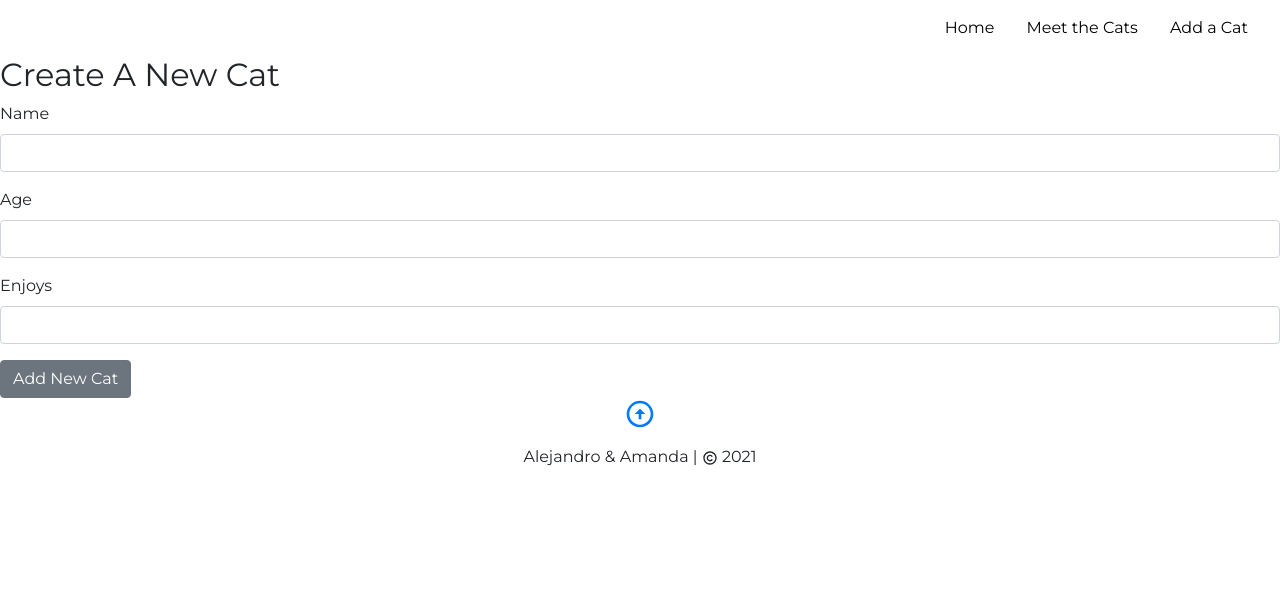
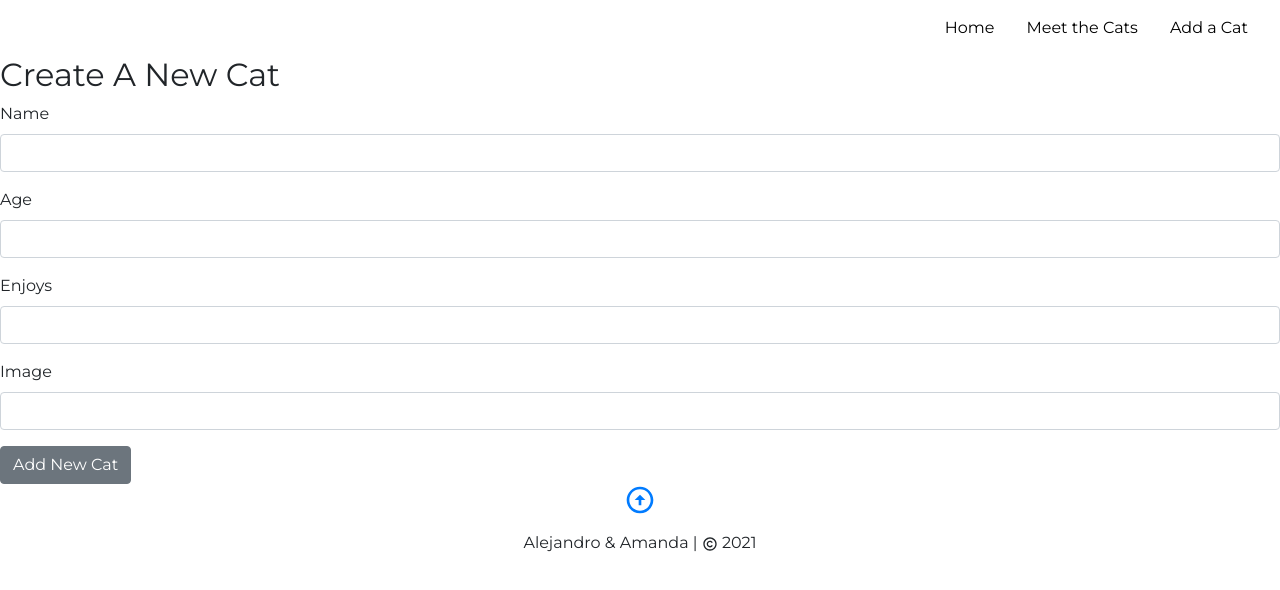
Before and after one commit to learn-academy-2020-echo/cat-tinder-frontend-amanda-alejandro, a React (Create React App) app: page /catnew in a window 1280 px wide. Shown: the top 590 px of the page. Built offline with nearby package versions, Linux system fonts and the light colour scheme; no server answers.

Commit message:
Adds create fetch functionality.

```diff
--- a/src/App.js
+++ b/src/App.js
@@ -39,8 +39,25 @@ class App extends Component {
 			})
 	}
 
-	createCat = (newCat) => {
-		console.log(newCat)
+	createCat = (newcat) => {
+		fetch('http://localhost:3000/cats', {
+			body: JSON.stringify(newcat),
+			headers: {
+				'Content-Type': 'application/json',
+			},
+			method: 'POST',
+		})
+			.then((response) => {
+				console.log('response', response)
+				return response.json()
+			})
+			.then((payload) => {
+				console.log(payload)
+				this.catIndex()
+			})
+			.catch((errors) => {
+				console.log('create errors:', errors)
+			})
 	}
 
 	updateCat = (cat, id) => {
--- a/src/pages/CatEdit.js
+++ b/src/pages/CatEdit.js
@@ -10,6 +10,7 @@ class CatEdit extends Component {
 				name: this.props.cat.name,
 				age: this.props.cat.age,
 				enjoys: this.props.cat.enjoys,
+				image: this.props.cat.image,
 			},
 			submitted: false,
 		}
@@ -61,6 +62,15 @@ class CatEdit extends Component {
 							value={this.state.form.enjoys}
 						/>
 					</FormGroup>
+					<FormGroup>
+						<Label>Image</Label>
+						<Input
+							type='text'
+							name='image'
+							onChange={this.handleChange}
+							value={this.state.form.image}
+						/>
+					</FormGroup>
 					<Button variant='primary' name='submit' onClick={this.handleSubmit}>
 						Edit This Cat
 					</Button>
--- a/src/pages/CatNew.js
+++ b/src/pages/CatNew.js
@@ -10,6 +10,7 @@ class CatNew extends Component {
 				name: '',
 				age: '',
 				enjoys: '',
+				image: '',
 			},
 			submitted: false,
 		}
@@ -61,6 +62,15 @@ class CatNew extends Component {
 							value={this.state.form.enjoys}
 						/>
 					</FormGroup>
+					<FormGroup>
+						<Label>Image</Label>
+						<Input
+							type='text'
+							name='image'
+							onChange={this.handleChange}
+							value={this.state.form.image}
+						/>
+					</FormGroup>
 					<Button variant='primary' name='submit' onClick={this.handleSubmit}>
 						Add New Cat
 					</Button>
```
Also changed, not shown: 1 other file (tests, documents, lock files or other folders).
